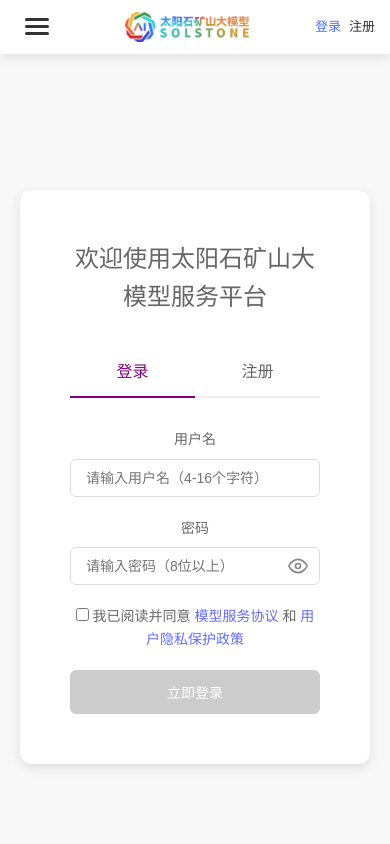
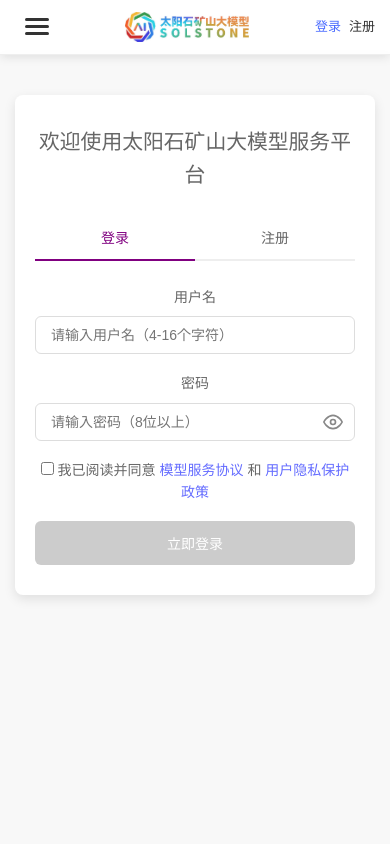
Before and after one commit to lck6666/sunstone, a Vue app: page /#/login in a window 390 px wide. Shown: the top 844 px of the page. Built offline with nearby package versions, Linux system fonts and the light colour scheme.

Commit message:
登录框上移

```diff
--- a/src/views/Login.vue
+++ b/src/views/Login.vue
@@ -1066,7 +1066,7 @@
 .input-limit-tip {
   position: absolute;
   right: 10px;
-  top: 40px; /* 根据实际布局调整 */
+  top: 40px;
   font-size: 12px;
   color: #999;
   background: rgba(255, 255, 255, 0.8);
@@ -1105,8 +1105,49 @@
   color: #800080;
 }
 
-/* 确保密码输入框内容不会被切换图标遮挡 */
 .password-input-container .form-input {
   padding-right: 40px;
 }
+
+/* 480px以下 */
+@media (max-width: 480px) {
+  .login-content {
+    align-items: flex-start;
+    padding: 40px 15px 40px 15px;
+  }
+
+  .auth-dialog {
+    padding: 30px 20px;
+    border-radius: 8px;
+    margin-top: 0;
+  }
+
+  .auth-title {
+    font-size: 1.3em;
+    margin-bottom: 25px;
+  }
+
+  .auth-tabs {
+    margin-bottom: 25px;
+  }
+
+  .tab-item {
+    padding: 10px 0;
+    font-size: 14px;
+  }
+
+  .form-group {
+    margin-bottom: 18px;
+  }
+
+  .modal {
+    width: 90%;
+    max-width: none;
+    margin: 0 5%;
+  }
+
+  .modal-body {
+    max-height: 300px;
+  }
+}
 </style>
```
